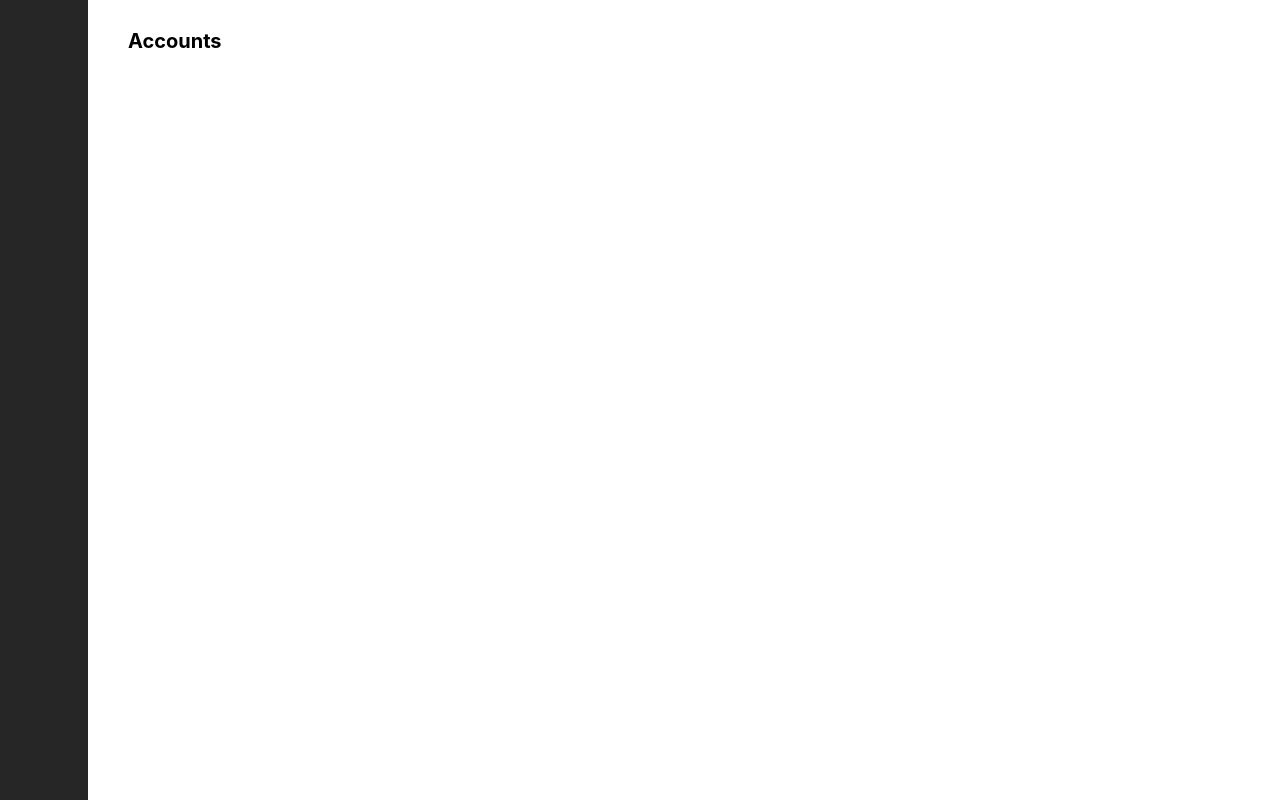
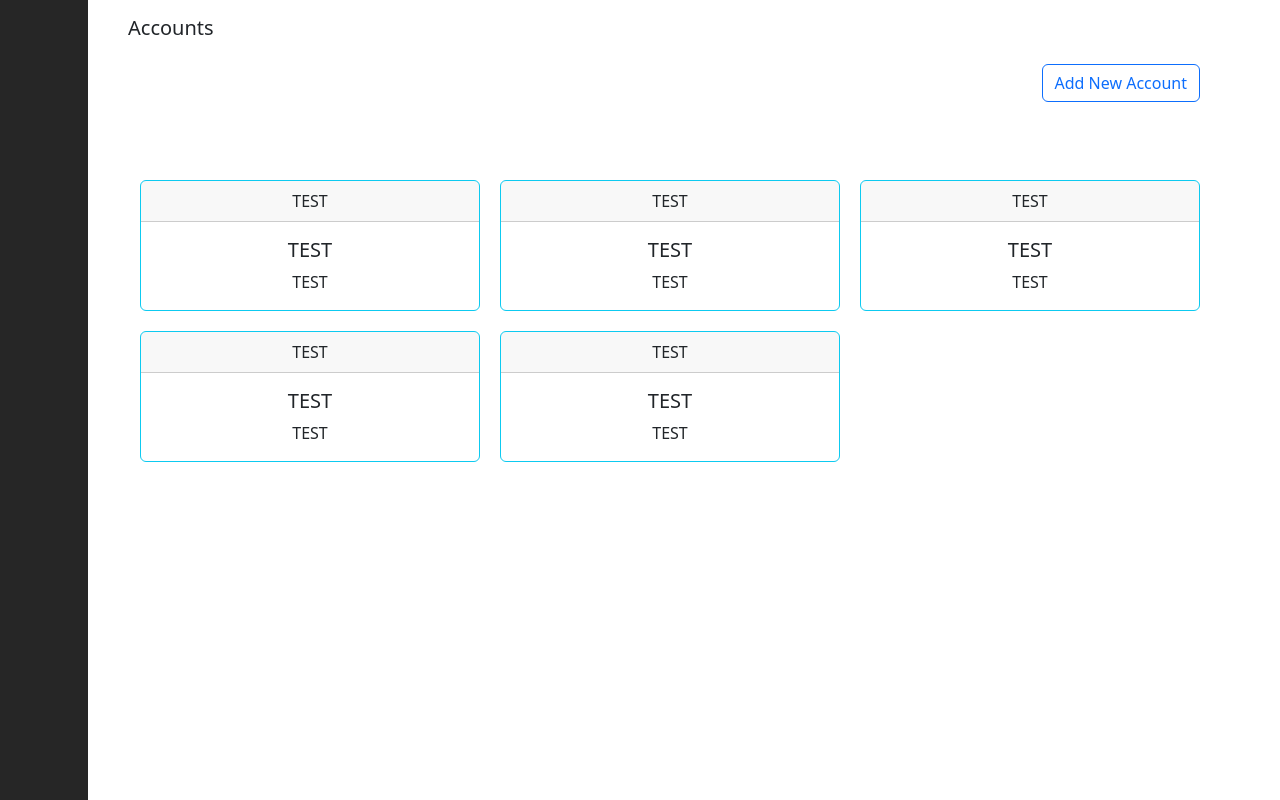
Before and after one commit to oidc-soma/aerosquirrel, a React (Create React App) app in the folder client/aerosquirrel_client/: page / in a window 1280 px wide. Built offline with nearby package versions, Linux system fonts and the light colour scheme.

Commit message:
Accounts Page Cards Created

```diff
--- a/client/aerosquirrel_client/package.json
+++ b/client/aerosquirrel_client/package.json
@@ -6,7 +6,9 @@
     "@testing-library/jest-dom": "^5.16.5",
     "@testing-library/react": "^13.4.0",
     "@testing-library/user-event": "^13.5.0",
+    "bootstrap": "^5.3.0",
     "react": "^18.2.0",
+    "react-bootstrap": "^2.8.0",
     "react-dom": "^18.2.0",
     "react-router-dom": "^6.13.0",
     "react-scripts": "^5.0.1",
--- /dev/null
+++ b/client/aerosquirrel_client/src/components/cards/Cards.tsx
@@ -0,0 +1,34 @@
+import React from 'react';
+import Card from 'react-bootstrap/Card';
+
+type CardsProps = {
+    HeaderTitle: string,
+    SecondaryTitle: string,
+    Content: string,
+};
+
+function Cards({HeaderTitle, SecondaryTitle, Content}:CardsProps) {
+
+
+
+return (
+    <Card border="info">
+        <Card.Header>{HeaderTitle}</Card.Header>
+        <Card.Body>
+            <Card.Title>{SecondaryTitle}</Card.Title>
+            <Card.Text>
+                {Content}
+            </Card.Text>
+        </Card.Body>
+    </Card>
+
+
+
+
+);
+
+
+
+}
+
+export default Cards;
--- a/client/aerosquirrel_client/src/index.js
+++ b/client/aerosquirrel_client/src/index.js
@@ -6,6 +6,7 @@ import reportWebVitals from './reportWebVitals';
 
 const root = ReactDOM.createRoot(document.getElementById('root'));
 root.render(
+
   <React.StrictMode>
     <App />
   </React.StrictMode>
--- /dev/null
+++ b/client/aerosquirrel_client/src/pages/Accounts.css
@@ -0,0 +1,5 @@
+.cardGrid {
+    display: grid;
+    grid-template-columns: repeat(3, 1fr);
+    grid-gap: 20px;
+}
--- a/client/aerosquirrel_client/src/pages/Accounts.tsx
+++ b/client/aerosquirrel_client/src/pages/Accounts.tsx
@@ -1,6 +1,10 @@
 import React from "react";
 import { Link, Route } from "react-router-dom";
 import styled from "styled-components";
+import Button from "react-bootstrap/Button";
+import 'bootstrap/dist/css/bootstrap.min.css';
+import Cards from '../components/cards/Cards';
+import './Accounts.css';
 
 const AccountsLabel = styled.h1`
 position: absolute;
@@ -9,6 +13,8 @@ top: 1rem;
 
     font-size: 20px;
 `
+const AddAccountButton =
+"position: absolute; right: 5rem; top: 4rem;";
 
 
 
@@ -16,7 +22,27 @@ function Accounts() {
   // Global App Context 정의 예정
 
   return (
-    <AccountsLabel>Accounts</AccountsLabel>
+    <>
+      <AccountsLabel>Accounts</AccountsLabel>
+      <Button
+        variant="outline-primary"
+        style={{ position: "absolute", right: "5rem", top: "4rem" }}
+      >
+        Add New Account
+      </Button>
+
+      {/* <Cards
+        HeaderTitle="Amazon Web Services"
+        SecondaryTitle="AWS"
+        Content="AWS"
+      ></Cards> */}
+
+      <div className="cardGrid" style={{marginLeft: "140px", paddingTop: "180px", paddingRight: "5rem"}}>
+        {[...Array(5)].map((_, i) => (
+          <Cards key={i} HeaderTitle="TEST" SecondaryTitle="TEST" Content="TEST" />
+        ))}
+      </div>
+    </>
     // <nav className="fixed bottom-0 left-0 top-0 z-20 flex w-[88px] flex-col gap-6 bg-purplin-850 px-5 py-8 dark:bg-black-900 pt-16">
     //     <div className="flex items-center gap-8 text-sm font-semibold text-black-400" rel="noopener noreferrer">
     //        <div>
```
Also changed, not shown: 1 other file (tests, documents, lock files or other folders).
